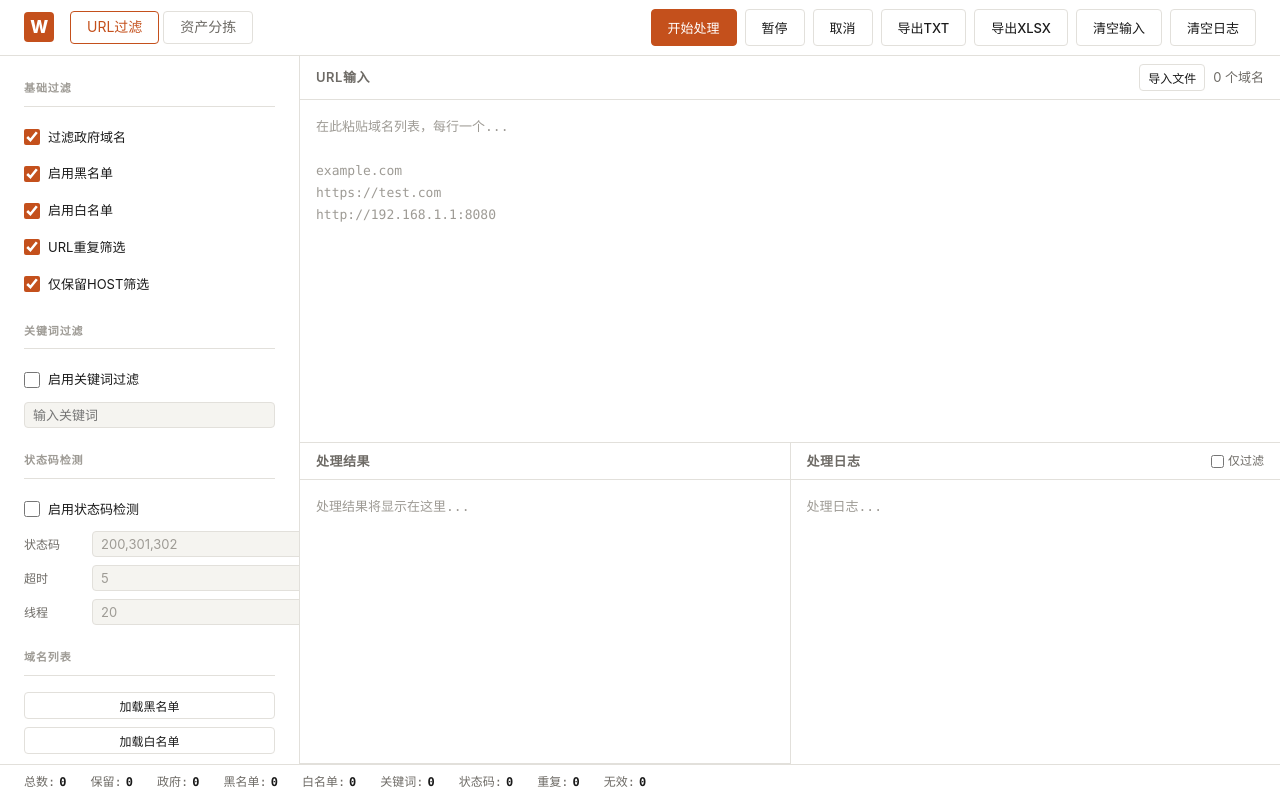
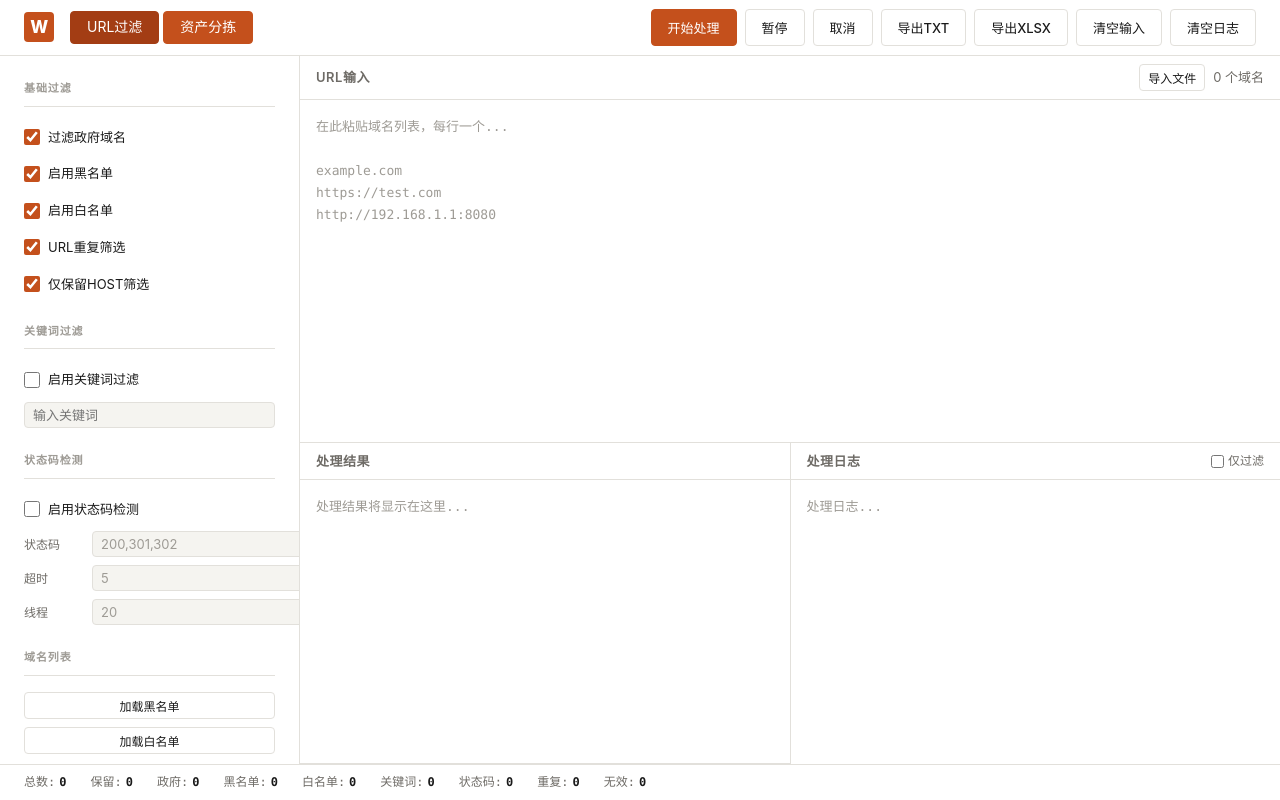
Before and after one commit to sonjayce/url_filter, a website built with Vite: page frontend/index.html in a window 1280 px wide. Built offline with nearby package versions, Linux system fonts and the light colour scheme.

Commit message:
style: unify page tab backgrounds

```diff
--- a/frontend/index.html
+++ b/frontend/index.html
@@ -116,16 +116,18 @@
             padding: var(--space-xs) var(--space-md);
             border: 1px solid var(--color-border);
             border-radius: var(--radius-sm);
-            background: var(--color-surface);
-            color: var(--color-text-secondary);
+            background: var(--color-accent);
+            border-color: var(--color-accent);
+            color: #fff;
             font: inherit;
             cursor: pointer;
         }
 
         .page-tab.active,
         .page-tab:hover {
-            border-color: var(--color-accent);
-            color: var(--color-accent);
+            background: var(--color-accent-hover);
+            border-color: var(--color-accent-hover);
+            color: #fff;
         }
 
         .header-title {
```
